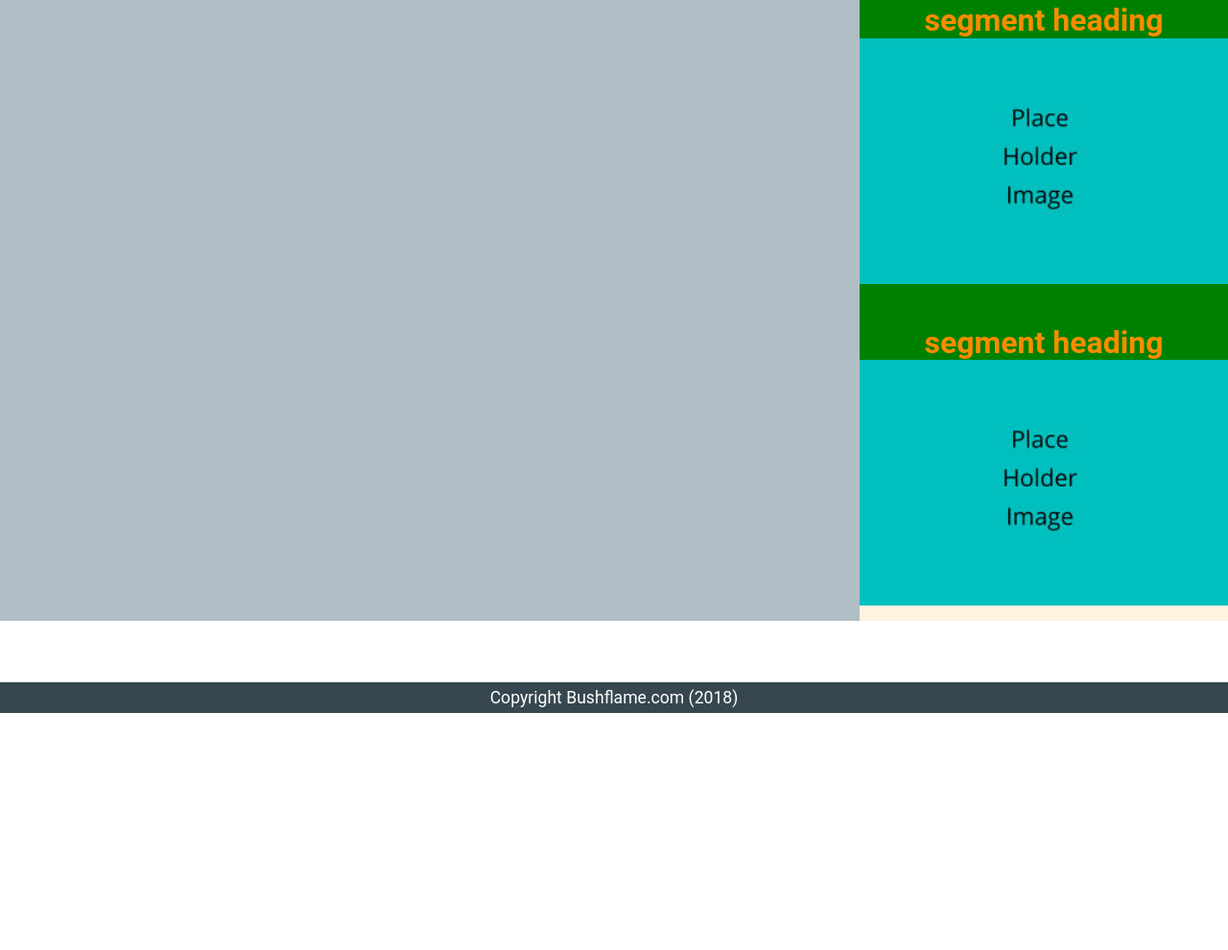
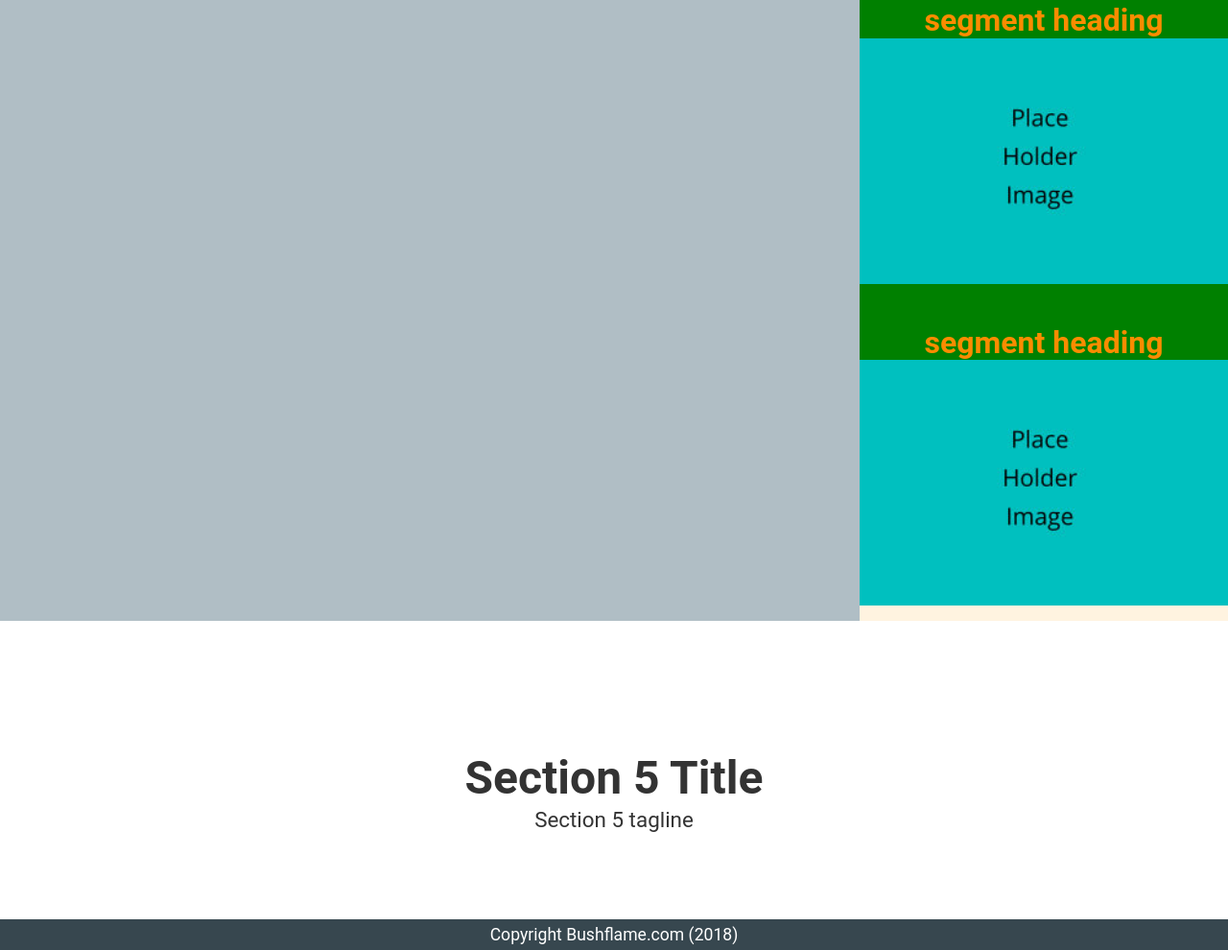
Before and after one commit to Bushflame/val, a website: page app/index.html in a window 1280 px wide. Shown: the part 3820-4810 px from the top of the page at 96% size. Before the commit the page ends 4563 px from the top, so only its background shows below. Drawn offline with nearby package versions, Linux system fonts and the light colour scheme.

Commit message:
add more sections

```diff
--- a/app/index.html
+++ b/app/index.html
@@ -4,7 +4,7 @@
     <meta charset="UTF-8">
     <meta name="viewport" content="width=device-width, initial-scale=1.0">
     <meta http-equiv="X-UA-Compatible" content="ie=edge">
-    <title>Document</title>
+    <title>Framework</title>
     <link rel="stylesheet" href="temp/styles/styles.css" type="text/css" />
 </head>
 <body>
@@ -152,6 +152,19 @@
             </aside>
         </article>
     </section>
+    <section class="section section-5" id='section-5' data-matching-link='#sect-5-link'>
+        <header class="section-header section-5__header">
+            <h2 class='section__title section-5__title'>Section 5 Title</h2>
+            <p class="section__tagline section-5__tagline">Section 5 tagline</p>
+        </header>
+        <article class="accordion">
+        </article>
+    </section>
+
+
+
+
+
     <footer>
         <p>Copyright Bushflame.com (2018)</p>
     </footer>
```
